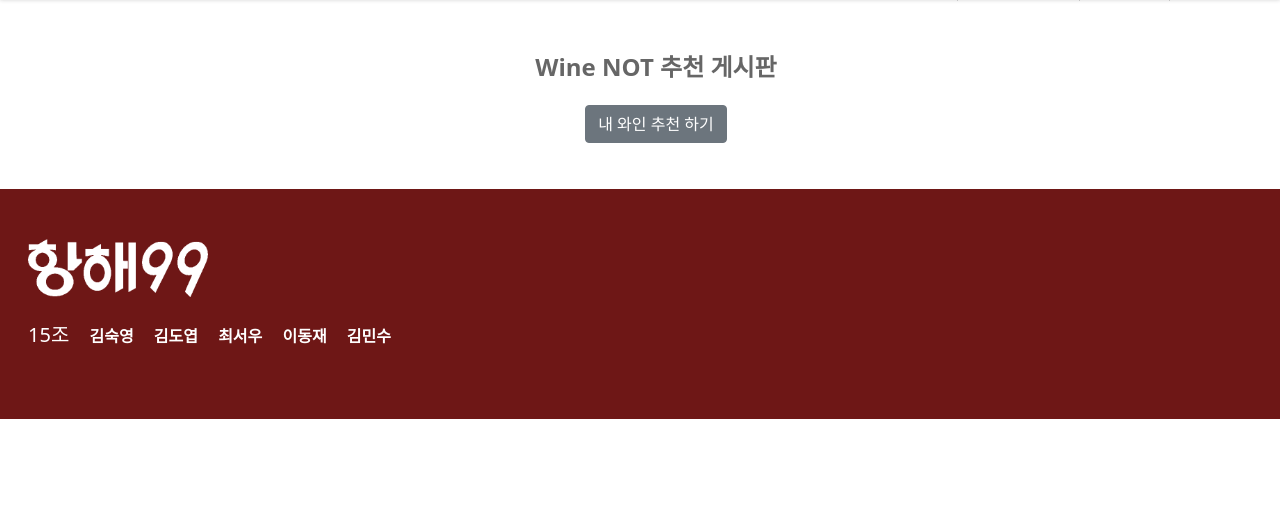
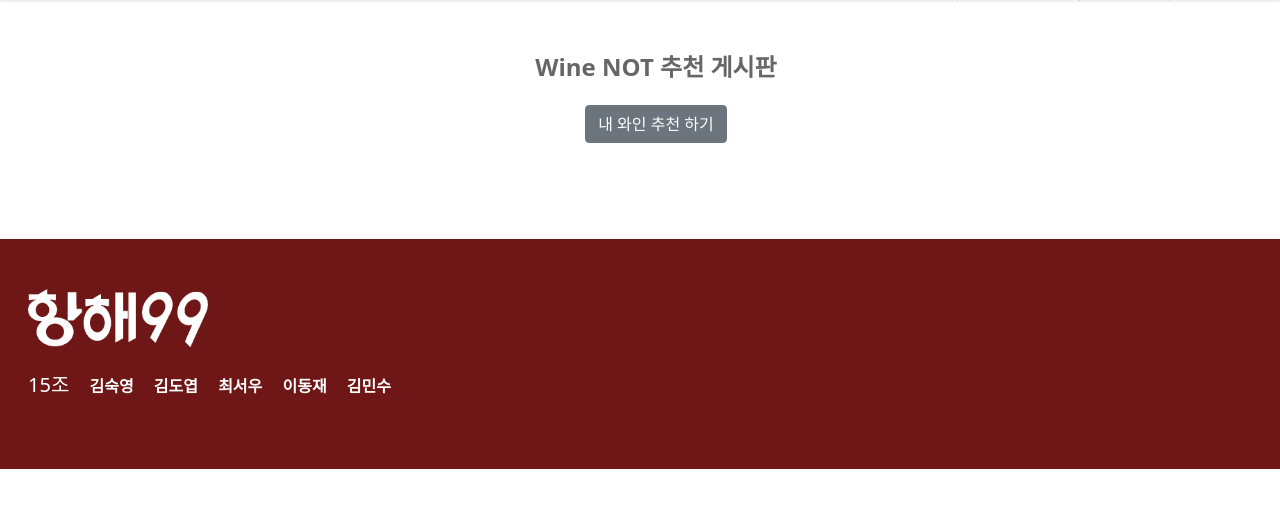
Before and after one commit to doyupK/Toy_Project, a Flask app: page /winenotPage in a window 1280 px wide. Shown: the part 81-589 px from the top of the page. Run offline with Flask 2, Linux system fonts and the light colour scheme; data that the repository does not hold is empty; some libraries are stand-ins or nearby versions.

Commit message:
footer padding 값 변경

```diff
--- a/static/css/style.css
+++ b/static/css/style.css
@@ -9,7 +9,6 @@
 .wrapper {
     height: auto;
     min-height: 100%;
-    padding-bottom: 230px
 }
 
 .container {
@@ -263,7 +262,7 @@ section {
 }
 
 .review_detail {
-    width: 680px;
+    width: 600px;
 
 }
 
@@ -280,9 +279,10 @@ section {
 
 /* 푸터 */
 #footer {
+    margin-top: 50px;
     height: 230px;
     position: relative;
-    transform: translateY(-100%);
+    /*transform: translateY(-100%);*/
 }
 
 
--- a/templates/index.html
+++ b/templates/index.html
@@ -30,7 +30,11 @@
             src="https://cdnjs.cloudflare.com/ajax/libs/popper.js/1.12.9/umd/popper.min.js"
             integrity="sha384-ApNbgh9B+Y1QKtv3Rn7W3mgPxhU9K/ScQsAP7hUibX39j7fakFPskvXusvfa0b4Q"
             crossorigin="anonymous"></script>
-
+    <style>
+        .wrapper {
+            padding-bottom: 230px
+        }
+    </style>
     <script>
 
         function goDetail(number) {
```
Also changed, not shown: templates/Crawling_detail.html (+8 -6 lines), templates/detail.html (+7 -7 lines).
